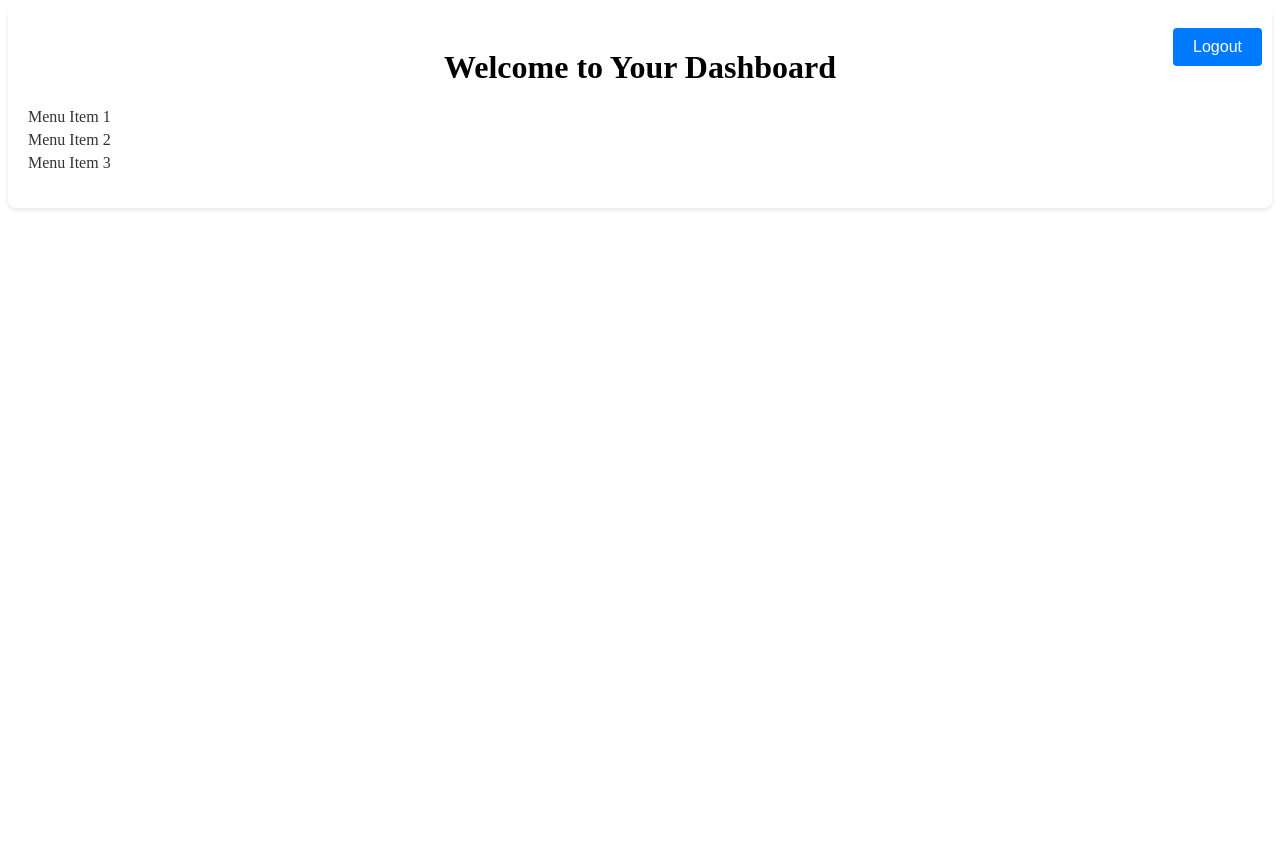
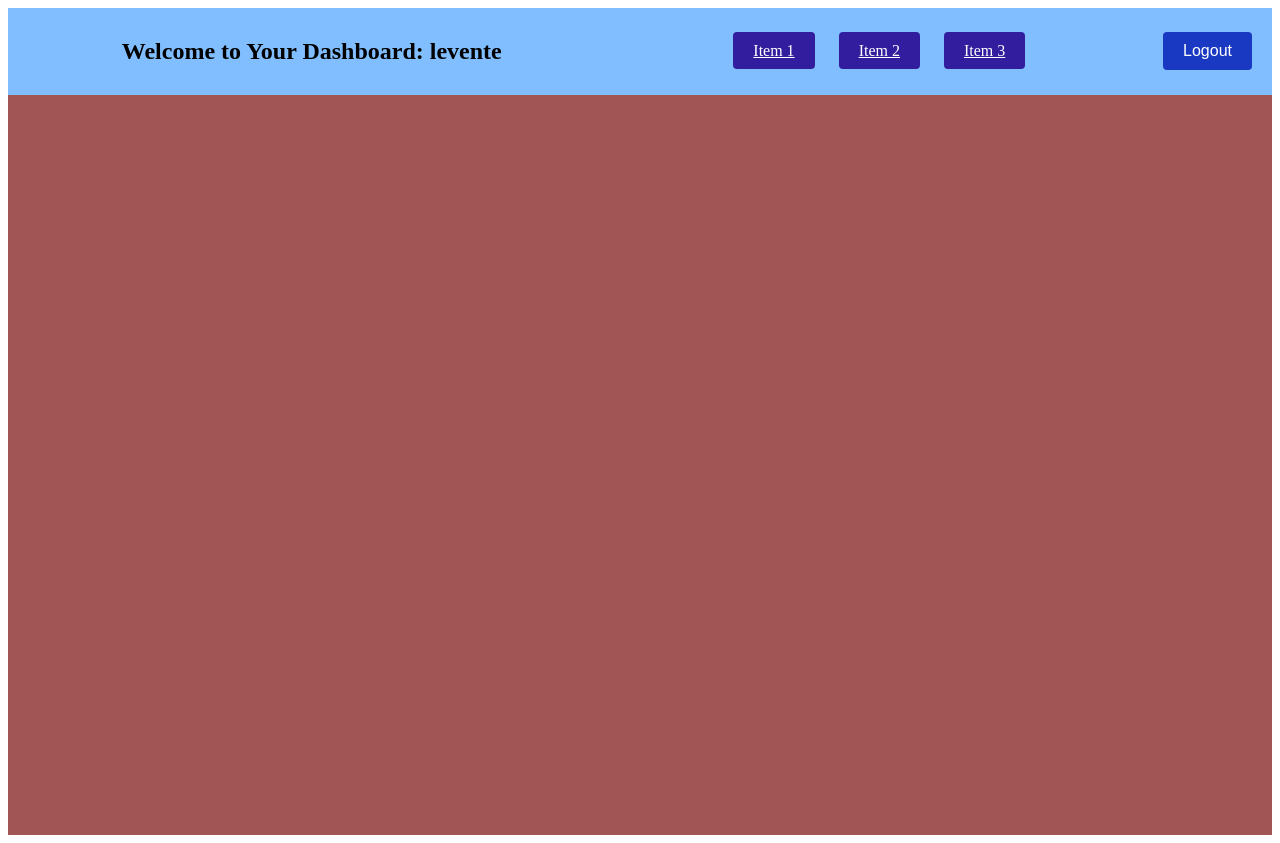
Before and after one commit to leventekadocsa/GymConnect, a Flask app: page /dashboard in a window 1280 px wide. Before the commit the page ends 210 px from the top, so only its background shows below. Run offline with Flask 3, Linux system fonts and the light colour scheme; a user stored in the database is signed in.

Commit message:
css testing

```diff
--- a/app.py
+++ b/app.py
@@ -75,7 +75,8 @@ def login():
 @app.route('/dashboard')
 @login_required
 def dashboard():
-    return render_template('dashboard.html')
+    username = current_user.username
+    return render_template('dashboard.html', username=username)
 
 
 # Logout route (requires authentication)
--- a/static/dashboard_styles.css
+++ b/static/dashboard_styles.css
@@ -1,18 +1,74 @@
+
+.header {
+  display: flex;
+  justify-content: space-between;
+  align-items: center;
+  background-color: #81beff;
+  color: #000000;
+  padding: 10px 20px;
+}
+
+.welcome {
+  flex: 1;
+}
+
+.menu {
+  flex: 1;
+  text-align: center;
+}
+
+.menu ul {
+  list-style: none;
+  padding: 0;
+}
+
+.menu li a {
+  color: #ffffff; /* Black text color */
+}
+
+.menu li {
+  display: inline;
+  margin: 0 10px;
+  background-color: #311d9e; /* Blue background color */
+  border: none; /* Remove border */
+  border-radius: 4px; /* Rounded corners */
+  padding: 10px 20px; /* Add some padding */
+  font-size: 16px; /* Font size */
+  cursor: pointer; /* Show pointer on hover */
+  margin-top: 10px; /* Add some space above the button */
+
+}
+
+.menu li:hover {
+  background-color: #4f5099; /* Darker shade of blue on hover */
+}
+
+.logout {
+  flex: 1;
+  text-align: right;
+}
+
+
+
 /* dashboard_styles.css */
-
+.dashboard-content {
+  background-color: #a15555; /* Replace with your desired color */
+  padding: 20px; /* Add padding for better visibility */
+  border-radius: 0; /* Remove border-radius */
+  margin: 0; /* Remove any default margin */
+  height: calc(100vh - 60px); /* Calculate the height based on viewport height minus header height */
+  box-sizing: border-box; /* Ensure padding is included in the height calculation */
+}
 /* Style for the container that holds the dashboard content */
 .dashboard-container {
   background-color: #fff; /* White background */
-  padding: 20px; /* Add some padding */
-  border-radius: 8px; /* Rounded corners */
-  box-shadow: 0 2px 4px rgba(0, 0, 0, 0.1); /* Add a slight shadow */
   text-align: center; /* Center the text inside the container */
   position: relative; /* Set the container position to relative */
 }
 
 /* Style for buttons */
 button {
-  background-color: #007bff; /* Blue background color */
+  background-color: #1a39c2; /* Blue background color */
   color: #fff; /* White text color */
   border: none; /* Remove border */
   border-radius: 4px; /* Rounded corners */
@@ -23,37 +79,11 @@ button {
 }
 
 button:hover {
-  background-color: #0056b3; /* Darker shade of blue on hover */
+  background-color: #2797e2; /* Darker shade of blue on hover */
 }
 
 /* Style for the logout button */
 .dashboard-button {
-  position: absolute; /* Set the button position to absolute */
-  top: 10px; /* Adjust the top distance as needed */
-  right: 10px; /* Adjust the right distance as needed */
+  position: relative; /* Set the button position to absolute */
+  margin-bottom: 10px;
 }
-
-/* Style for the menu */
-.dashboard-menu {
-  text-align: left; /* Align menu items to the left */
-  margin-top: 20px; /* Add some space between menu and content */
-}
-
-/* Style for menu items */
-.dashboard-menu ul {
-  list-style-type: none; /* Remove default bullet points */
-  padding: 0; /* Remove default padding */
-}
-
-.dashboard-menu li {
-  margin-bottom: 5px; /* Add some space between menu items */
-}
-
-.dashboard-menu a {
-  text-decoration: none; /* Remove underline from links */
-  color: #333; /* Set link color */
-}
-
-.dashboard-menu a:hover {
-  color: #007bff; /* Change link color on hover */
-}
--- a/templates/dashboard.html
+++ b/templates/dashboard.html
@@ -9,21 +9,24 @@
   </head>
   <body>
     <div class="dashboard-container">
-      <h1>Welcome to Your Dashboard</h1>
-      <a href="{{ url_for('logout') }}"
-        ><button class="dashboard-button">Logout</button></a
-      >
-      <div class="dashboard-menu">
-        <ul>
-          <li><a href="#">Menu Item 1</a></li>
-          <li><a href="#">Menu Item 2</a></li>
-          <li><a href="#">Menu Item 3</a></li>
-          <!-- Add more menu items as needed -->
-        </ul>
+      <div class="header">
+        <div class="welcome">
+          <h2>Welcome to Your Dashboard: {{ username }}</h2>
+        </div>
+        <div class="menu">
+          <ul>
+            <li><a href="#" >Item 1</a></li>
+            <li><a href="#" >Item 2</a></li>
+            <li><a href="#" >Item 3</a></li>
+          </ul>
+        </div>
+          <a href="{{ url_for('logout') }}"><button class="dashboard-button">Logout</button></a>
       </div>
-      <div class="dashboard-content">
-        <!-- Dashboard content goes here -->
+        <div class="dashboard-content">
+          <!-- Dashboard content goes here -->
+          <div class""></div>
       </div>
     </div>
+
   </body>
 </html>
```
